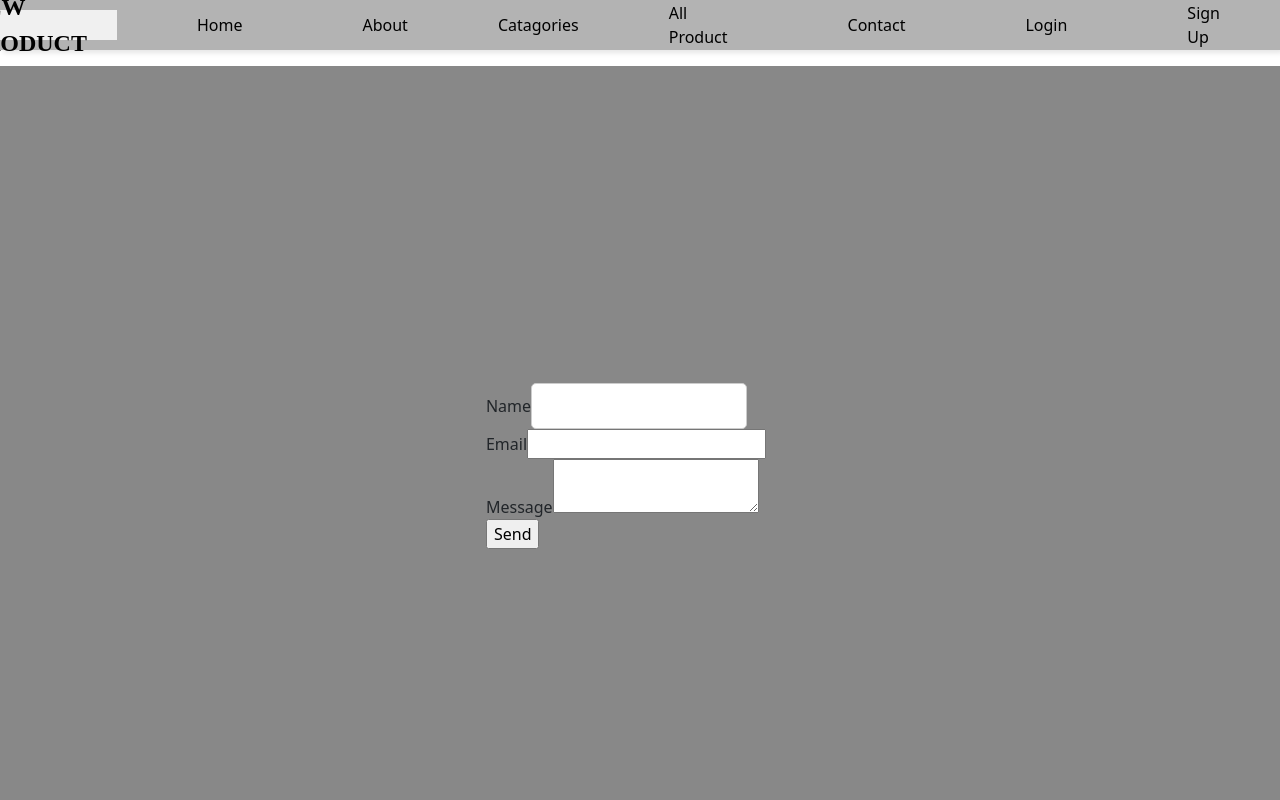
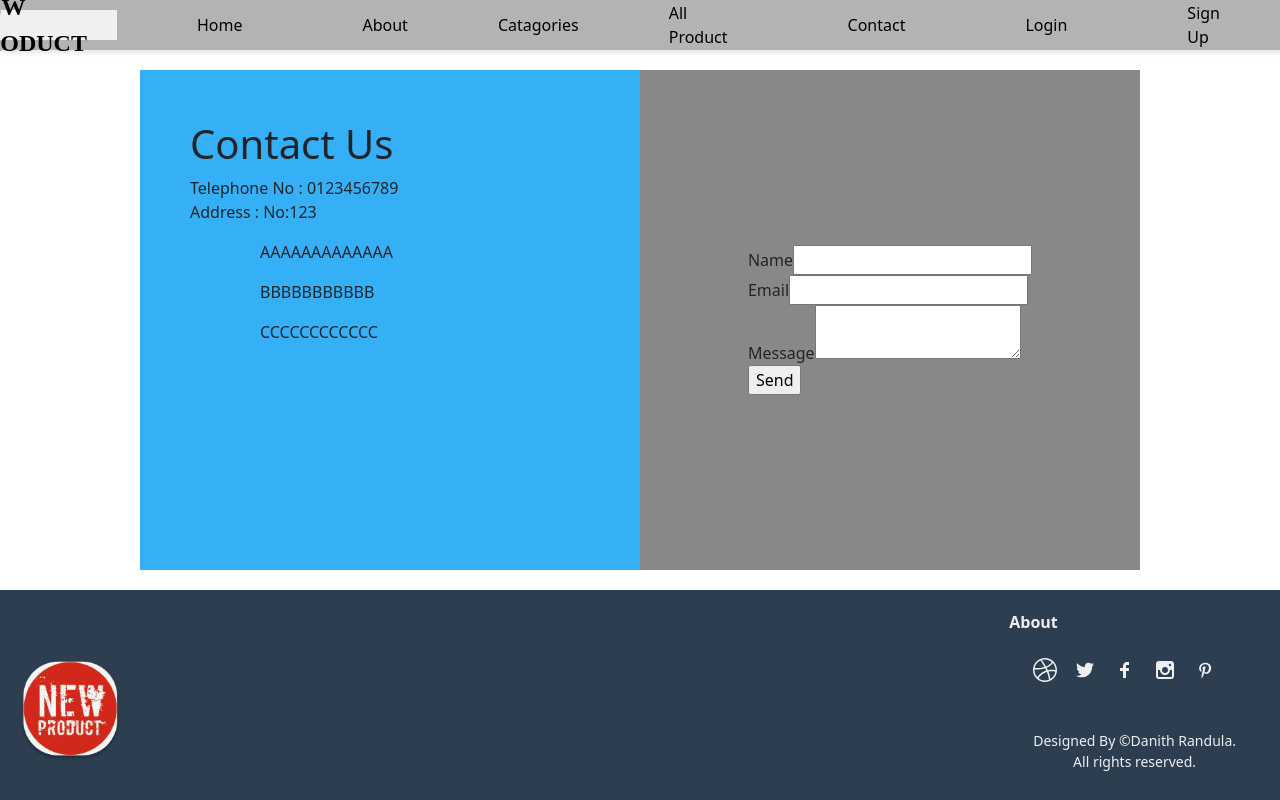
Before and after one commit to Dhanith-Randula/Introduction-New-Product-Web-Project, a React (Create React App) app in the folder frontend/: page /contact in a window 1280 px wide. Shown: the top 800 px of the page. Built offline with nearby package versions, Linux system fonts and the light colour scheme.

Commit message:
modified

```diff
--- a/frontend/src/Components/Contact.css
+++ b/frontend/src/Components/Contact.css
@@ -4,7 +4,29 @@
     display: flex;
     justify-content: center;
     align-items: center;
-    height: 100vh;
-    width: 100%;
+    width: 500px;
+    height: 500px;
+
     background-color: #888888;
+    padding: 50px;
+    margin: 20px , 0, 20px,20px;
 }
+
+.contInfor{
+    margin: 20px 20px,20px, 0;
+
+    justify-content: center;
+    align-items: center;
+    width: 500px;
+    height: 500px;
+
+    background-color: rgb(53, 176, 247);
+    padding: 50px;
+}
+
+.back{
+    display: flex;
+    justify-content: center;
+    align-items: center;
+    margin: 20px;
+}
--- a/frontend/src/Components/Contact.js
+++ b/frontend/src/Components/Contact.js
@@ -23,13 +23,24 @@ export const Contact = () => {
         },
       );
   };
+  const address = "Address : No:123,AAAAAAAAAAAAA,BBBBBBBBBBB,CCCCCCCCCCCC";
+const addressLines = address.split(',');
 
   return (
+    <div className="back">
+      <div className='contInfor'>
+        <h1 className="contacth1">Contact Us</h1>
+        <la className="contacth2">Telephone No : 0123456789 </la>
+        <br />
+        {addressLines.map((line, index) => (
+      <p key={index} style={{ marginLeft: index !== 0 ? '70px' : '0' }}>{line}</p>
+    ))}
+
+      </div>
     <div className="contact">
-
     <form ref={form} onSubmit={sendEmail}>
       <la>Name</la>
-      <input className="nameinput" type="text" name="from_name" />
+      <input  type="name" name="from_name" />
       <br />
       <la>Email</la>
       <input type="email" name="from_email" />
@@ -40,6 +51,7 @@ export const Contact = () => {
       <input type="submit" value="Send" />
     </form>
     </div>
+    </div>
   );
 };
 export default Contact;
```
